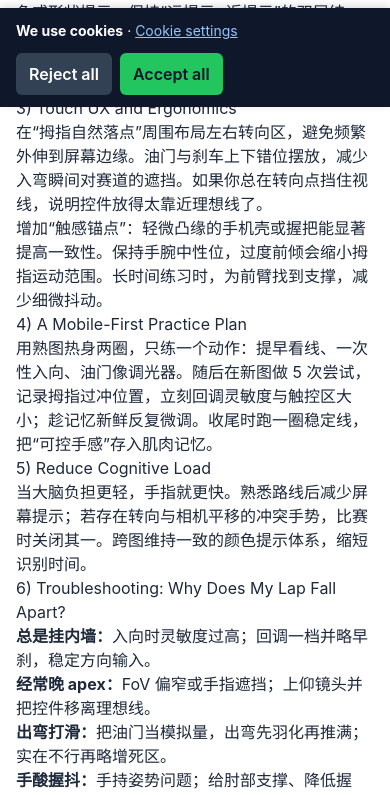
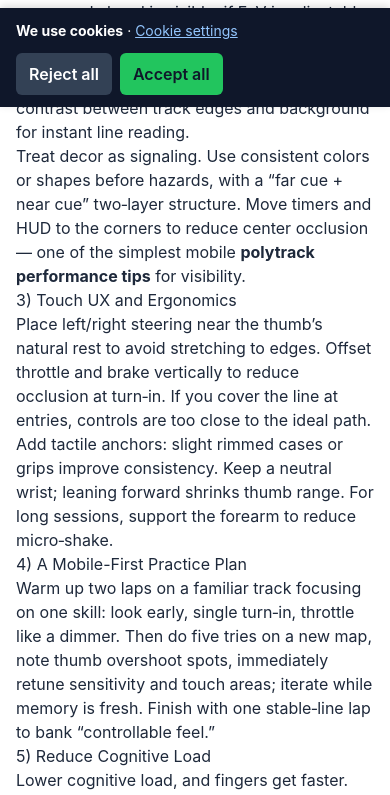
Before and after one commit to elng12/polytrack.best, a website: page blog/mobile-controls-setup.html in a window 390 px wide. Shown: the part 737-1532 px from the top of the page. Drawn offline with Linux system fonts and the light colour scheme.

Commit message:
feat(blog): mobile controls article  natural English + readability tweaks

```diff
--- a/blog/mobile-controls-setup.html
+++ b/blog/mobile-controls-setup.html
@@ -50,35 +50,35 @@
       <p class="lead leading-relaxed">Mobile is not a downgrade. Tune sensitivity and deadzone, set camera and HUD for clarity, and adjust grip. With a few performance tips, inputs become steady and PBs repeatable.</p>
 
       <h2>1) Sensitivity, Dead Zones, and Turn-In Authority</h2>
-      <p>触控转向需要在微调与决断之间取得平衡。若灵敏度过低，你会频繁“补方向”导致掉速；过高则容易打出尖锐修正。建议从中档开始做“蛇形 S”测试：保持等油门穿过连续 S 弯，逐步提高灵敏度，直到无须多次补正即可撞线 apex；再回调一档，获得刹车时的稳定操控。这就是你的初始 <strong>polytrack sensitivity</strong>。</p>
-      <p><strong>polytrack deadzone</strong> 过大会拖慢转向起点，过小则易误触。让死区“只大到能屏蔽颠簸误触”，而非吞掉第一下触控。对点按类按钮，优先放大小触控区而不是死区本身；要的是真正快速生效与宽容边界，而不是必须抬手很高才能触发。</p>
+      <p>Touch steering lives between fine control and decisive inputs. Too low sensitivity leads to constant micro‑corrections and lost speed; too high causes sharp, jerky fixes. Start mid‑range and run a “snake S” test: hold steady throttle through consecutive S turns, raise sensitivity until you hit apexes without extra corrections, then step down one notch for stable braking. That’s your baseline <strong>polytrack sensitivity</strong>.</p>
+      <p>A large <strong>polytrack deadzone</strong> delays turn‑in; too small causes accidental inputs. Size it just enough to filter bumps, not swallow the first touch. For tap buttons, prefer enlarging the active touch area rather than the deadzone — aim for quick activation with forgiving edges, not a high lift to trigger.</p>
 
       <h2>2) Visibility: Camera, Contrast, and Telegraphing</h2>
-      <p>小屏幕压缩了“预判时间”。将镜头略微上仰，让“前方路面”比“身后画面”更多；若可调 FoV，选略宽视野提前看到入弯点，再通过提高 HUD 对比度弥补物体变小的问题。确保赛道边缘与背景在亮度或色相上有明显反差，便于一眼读线。</p>
-      <p>把装饰当“标志设计”。危险点前统一使用一致的颜色或形状提示，保持“远提示+近提示”的双层结构。把计时器等 HUD 移到角落，减轻中央遮挡——这是最容易提升移动端可视性的 polytrack performance tips 之一。</p>
+      <p>Small screens shorten your “read‑ahead” window. Tilt the camera slightly upward so more road ahead is visible; if FoV is adjustable, pick a slightly wider view to see entries earlier, and increase HUD contrast to offset smaller objects. Keep strong brightness or hue contrast between track edges and background for instant line reading.</p>
+      <p>Treat decor as signaling. Use consistent colors or shapes before hazards, with a “far cue + near cue” two‑layer structure. Move timers and HUD to the corners to reduce center occlusion — one of the simplest mobile <strong>polytrack performance tips</strong> for visibility.</p>
 
       <h2>3) Touch UX and Ergonomics</h2>
-      <p>在“拇指自然落点”周围布局左右转向区，避免频繁外伸到屏幕边缘。油门与刹车上下错位摆放，减少入弯瞬间对赛道的遮挡。如果你总在转向点挡住视线，说明控件放得太靠近理想线了。</p>
-      <p>增加“触感锚点”：轻微凸缘的手机壳或握把能显著提高一致性。保持手腕中性位，过度前倾会缩小拇指运动范围。长时间练习时，为前臂找到支撑，减少细微抖动。</p>
+      <p>Place left/right steering near the thumb’s natural rest to avoid stretching to edges. Offset throttle and brake vertically to reduce occlusion at turn‑in. If you cover the line at entries, controls are too close to the ideal path.</p>
+      <p>Add tactile anchors: slight rimmed cases or grips improve consistency. Keep a neutral wrist; leaning forward shrinks thumb range. For long sessions, support the forearm to reduce micro‑shake.</p>
 
       <h2>4) A Mobile-First Practice Plan</h2>
-      <p>用熟图热身两圈，只练一个动作：提早看线、一次性入向、油门像调光器。随后在新图做 5 次尝试，记录拇指过冲位置，立刻回调灵敏度与触控区大小；趁记忆新鲜反复微调。收尾时跑一圈稳定线，把“可控手感”存入肌肉记忆。</p>
+      <p>Warm up two laps on a familiar track focusing on one skill: look early, single turn‑in, throttle like a dimmer. Then do five tries on a new map, note thumb overshoot spots, immediately retune sensitivity and touch areas; iterate while memory is fresh. Finish with one stable‑line lap to bank “controllable feel.”</p>
 
       <h2>5) Reduce Cognitive Load</h2>
-      <p>当大脑负担更轻，手指就更快。熟悉路线后减少屏幕提示；若存在转向与相机平移的冲突手势，比赛时关闭其一。跨图维持一致的颜色提示体系，缩短识别时间。</p>
+      <p>Lower cognitive load, and fingers get faster. Reduce prompts once the route is known; if steering conflicts with camera‑pan gestures, disable one during races. Keep a consistent color cue system across maps to speed recognition.</p>
 
       <h2>6) Troubleshooting: Why Does My Lap Fall Apart?</h2>
       <ul>
-        <li><strong>总是挂内墙：</strong>入向时灵敏度过高；回调一档并略早刹，稳定方向输入。</li>
-        <li><strong>经常晚 apex：</strong>FoV 偏窄或手指遮挡；上仰镜头并把控件移离理想线。</li>
-        <li><strong>出弯打滑：</strong>把油门当模拟量，出弯先羽化再推满；实在不行再略增死区。</li>
-        <li><strong>手酸握抖：</strong>手持姿势问题；给肘部支撑、降低握力、缩短单次练习时长。</li>
+        <li><strong>Hitting inside walls:</strong> sensitivity too high at turn‑in; step down one notch and brake slightly earlier to stabilize inputs.</li>
+        <li><strong>Late apexes:</strong> FoV too narrow or finger occlusion; tilt camera up and move controls away from the ideal line.</li>
+        <li><strong>Sliding on exit:</strong> treat throttle as analog — feather first, then push; if needed, slightly increase deadzone.</li>
+        <li><strong>Grip fatigue and shake:</strong> posture issue; support the elbow, reduce grip strength, and shorten session length.</li>
       </ul>
 
       <figure>
         <img src="/assets/logo.svg" width="64" height="64" alt="polytrack mobile controls 触控区与视野示意" />
       </figure>
-      <p>把这些设置与训练法落到实处，你会发现移动端同样能稳定刷新 PB。继续阅读 <a href="https://polytrack.best/blog/ghost-racing-strategies">幽灵竞速速成</a>，把“舒适与可控”进一步转化为“更快的圈速”。完成 <strong>polytrack mobile controls</strong> 的系统调校后，你的稳定圈将显著增多。</p>
+      <p>Apply these settings and drills, and mobile can refresh PBs consistently. Continue with <a href="https://polytrack.best/blog/ghost-racing-strategies">Ghost Racing</a> to turn comfort and control into faster laps. With systematic <strong>polytrack mobile controls</strong> tuning, your stable laps will climb fast.</p>
     </article>
   </main>
   <!-- Cookie Consent global include -->
```
